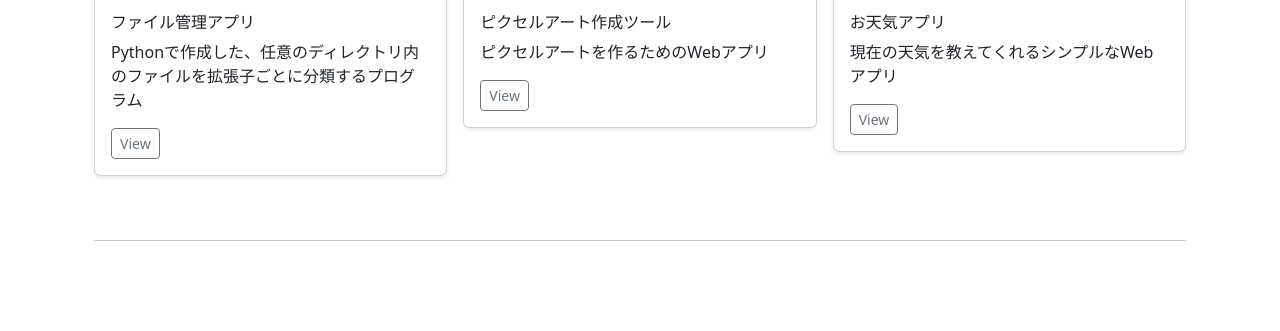
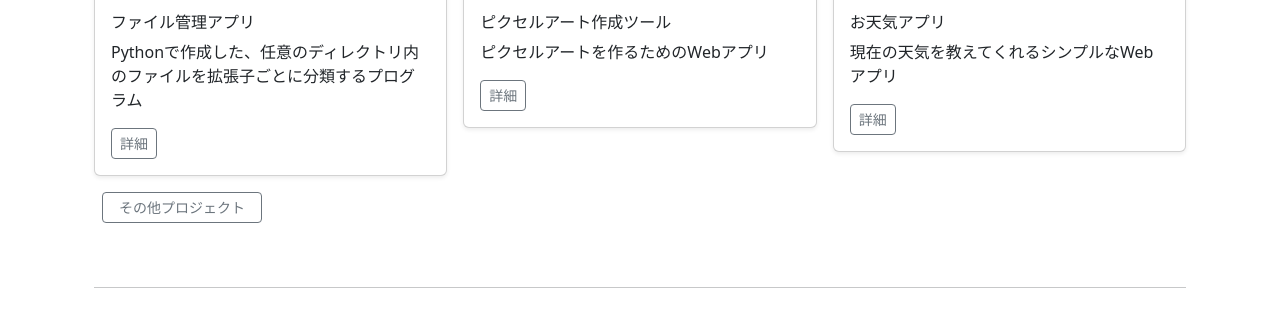
Before and after one commit to nobu-h-o/Portfolio2024, a plain HTML site: page indexjp.html in a window 1280 px wide. Shown: the part 1748-2079 px from the top of the page. Drawn offline with nearby package versions, Linux system fonts and the light colour scheme.

Commit message:
11.9.2024

```diff
--- a/indexjp.html
+++ b/indexjp.html
@@ -113,7 +113,7 @@
                         <h6>ファイル管理アプリ</h6>
                         <p class="card-text">Pythonで作成した、任意のディレクトリ内のファイルを拡張子ごとに分類するプログラム</p>
                         <div class="d-flex justify-content-between align-items-center">
-                            <a class="btn btn-sm btn-outline-secondary" href="https://github.com/nobu-h-o/File_Manager" target=”_blank” role="button" >View</a>
+                            <a class="btn btn-sm btn-outline-secondary" href="https://github.com/nobu-h-o/File_Manager" target=”_blank” role="button" >詳細</a>
                         </div>
                     </div>
                 </div>
@@ -125,7 +125,7 @@
                         <h6>ピクセルアート作成ツール</h6>
                         <p class="card-text">ピクセルアートを作るためのWebアプリ</p>
                         <div class="d-flex justify-content-between align-items-center">
-                            <a class="btn btn-sm btn-outline-secondary" href="https://github.com/nobu-h-o/PixelArt" target=”_blank” role="button" >View</a>
+                            <a class="btn btn-sm btn-outline-secondary" href="https://github.com/nobu-h-o/PixelArt" target=”_blank” role="button" >詳細</a>
                         </div>
                     </div>
                 </div>
@@ -137,11 +137,12 @@
                         <h6>お天気アプリ</h6>
                         <p class="card-text">現在の天気を教えてくれるシンプルなWebアプリ</p>
                         <div class="d-flex justify-content-between align-items-center">
-                            <a class="btn btn-sm btn-outline-secondary" href="https://github.com/nobu-h-o/WeatherApp" target=”_blank” role="button" >View</a>
+                            <a class="btn btn-sm btn-outline-secondary" href="https://github.com/nobu-h-o/WeatherApp" target=”_blank” role="button" >詳細</a>
                         </div>
                     </div>
                 </div>
             </div>
+            <a class="btn btn-sm btn-outline-secondary buttonSmall" href="https://github.com/nobu-h-o" target=”_blank” role="button" >その他プロジェクト</a>
         </div>
         <hr>
     </div>
--- a/style.css
+++ b/style.css
@@ -1,5 +1,10 @@
 #Technologies h2{
     font-weight: normal;
+}
+
+.buttonSmall{
+    width: 10rem;
+    margin-left: 16px;
 }
 
 @media (min-width: 1600px){
```
Also changed, not shown: index.html (+1 -0 lines).
